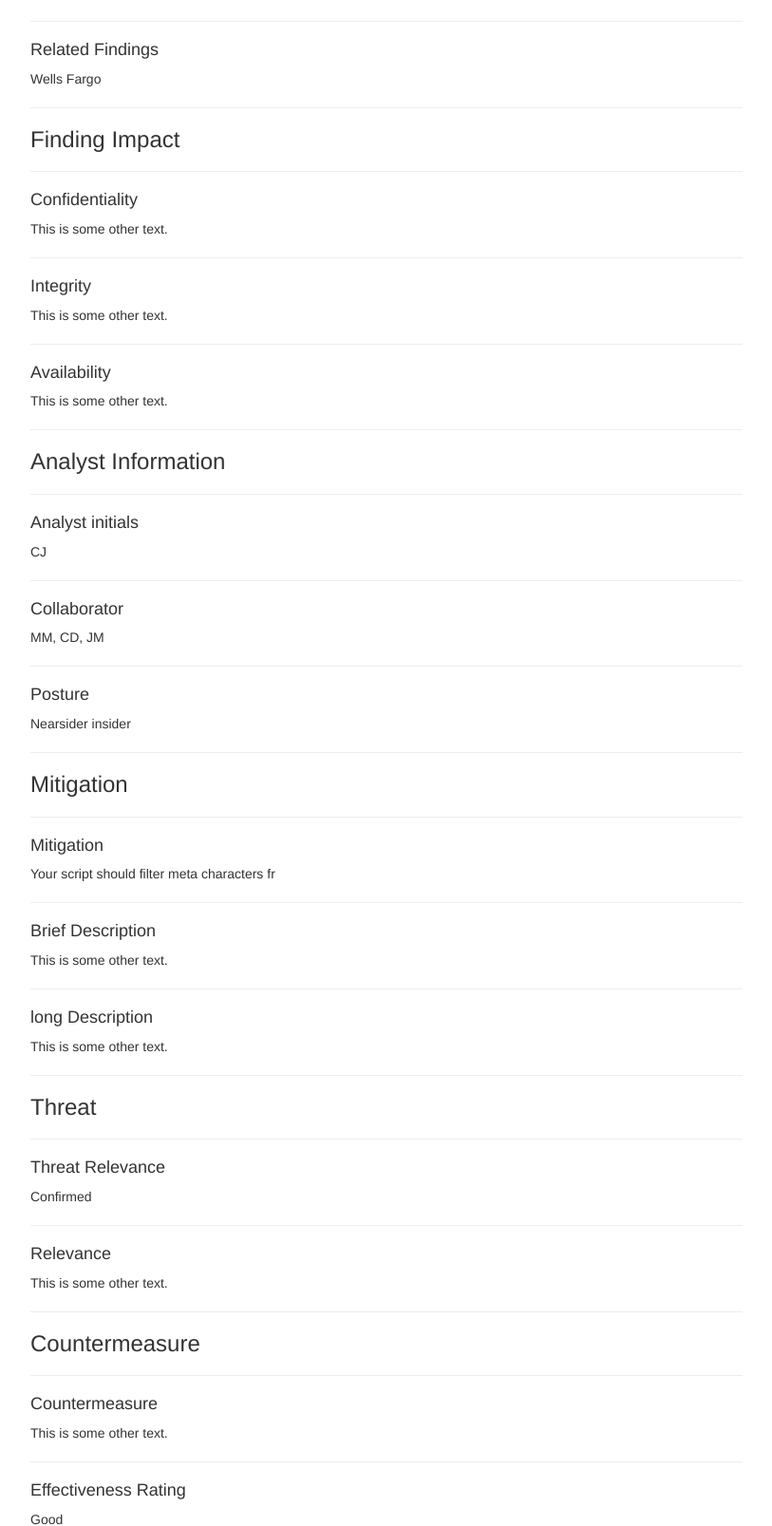
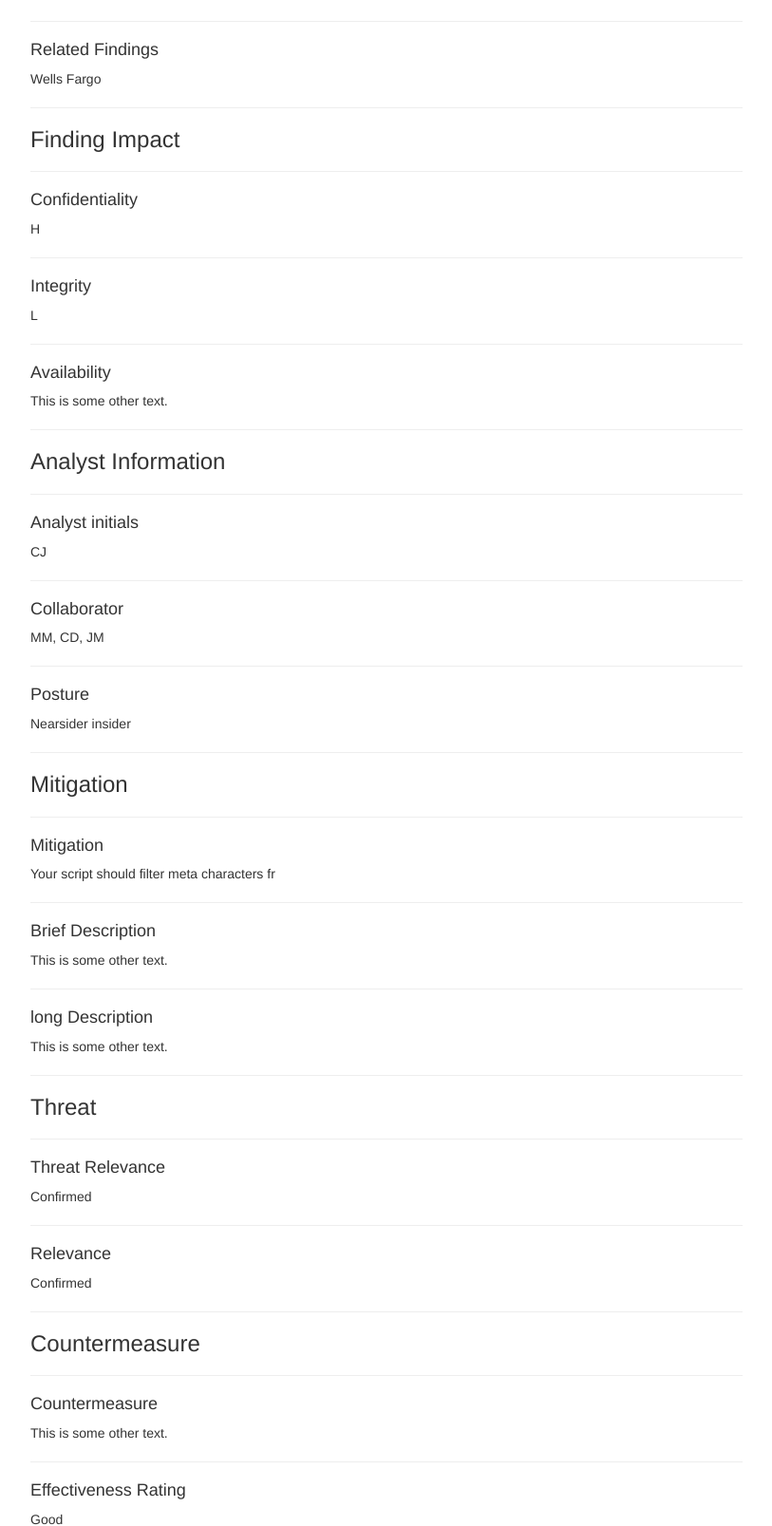
Before and after one commit to miguelmunozh/SE-project, a Flask app: page /FindingView in a window 1280 px wide. Shown: the part 1240-2847 px from the top of the page at 95% size, without its empty margins (38-851 px from the left). Run offline with Flask 2, Linux system fonts and the light colour scheme; some libraries are stand-ins or nearby versions.

Commit message:
Remove some dummy data

```diff
--- a/flaskProject/templates/FindingView.html
+++ b/flaskProject/templates/FindingView.html
@@ -48,10 +48,10 @@
     <h3>Finding Impact</h3>
     <hr>
     <h4>Confidentiality</h4>
-    <p>This is some other text.</p>
+    <p>H</p>
     <hr>
     <h4>Integrity</h4>
-    <p>This is some other text.</p>
+    <p>L</p>
     <hr>
     <h4>Availability</h4>
     <p>This is some other text.</p>
@@ -87,7 +87,7 @@
     <p>Confirmed</p>
     <hr>
     <h4>Relevance</h4>
-    <p>This is some other text.</p>
+    <p>Confirmed</p>
     <hr>
 
     <h3>Countermeasure</h3>
@@ -138,13 +138,13 @@
     <h3>finding system level impact</h3>
     <hr>
     <h4>Confidentiality Finding Impact System</h4>
-    <p>This is some other text.</p>
+    <p>H</p>
     <hr>
     <h4>Integrity Finding Impact on System</h4>
-    <p>This is some other text.</p>
+    <p>M</p>
     <hr>
     <h4>Availability Finding Impact on System</h4>
-    <p>This is some other text.</p>
+    <p>L</p>
     <hr>
     <h4>Impact Score</h4>
     <p>8</p>
```
